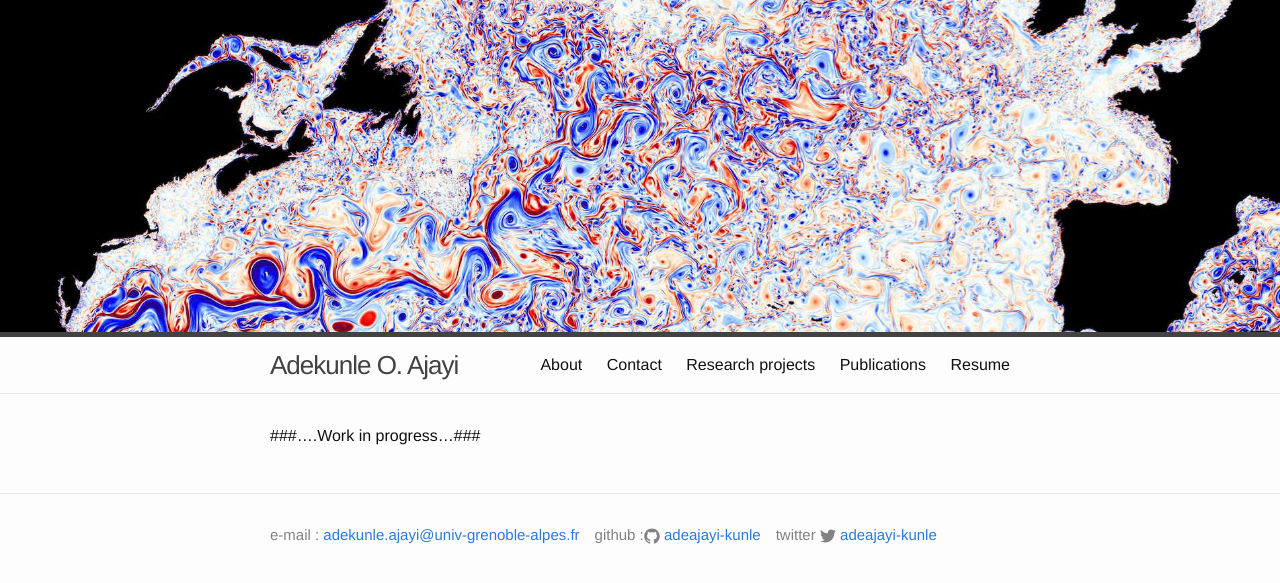
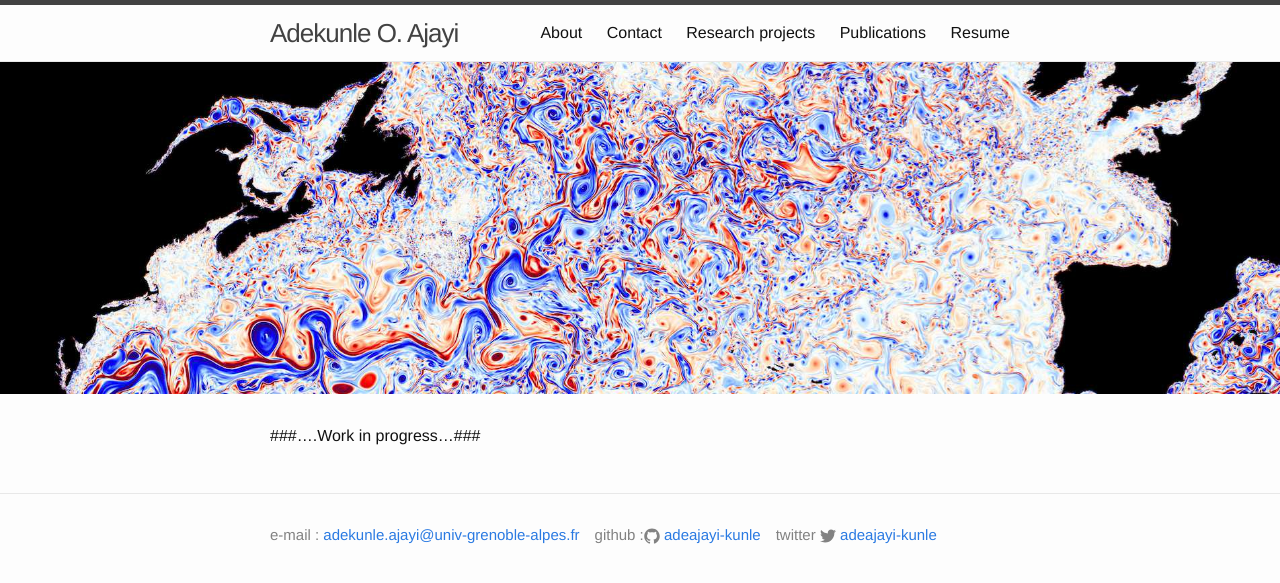
Before and after one commit to adekunleoajayi/adekunleoajayi.github.io, a Jekyll site: the page built from index.md, in a window 1280 px wide. Shown: the top 583 px of the page. Built offline with Jekyll 4.4.1, drawn with Linux system fonts in a browser that asks for light colours.

Commit message:
Update default.html

```diff
--- a/_layouts/default.html
+++ b/_layouts/default.html
@@ -4,9 +4,9 @@
   {% include head.html %}
 
   <body>
-     <img src="{{site.baseurl}}/img/NATL60_zoom.jpg" alt="NATL60_zoom">
+
     {% include header.html %}
-
+    <img src="{{site.baseurl}}/img/NATL60_zoom.jpg" alt="NATL60_zoom">
     <div class="page-content">
       <div class="wrapper">
         {{ content }}
```
